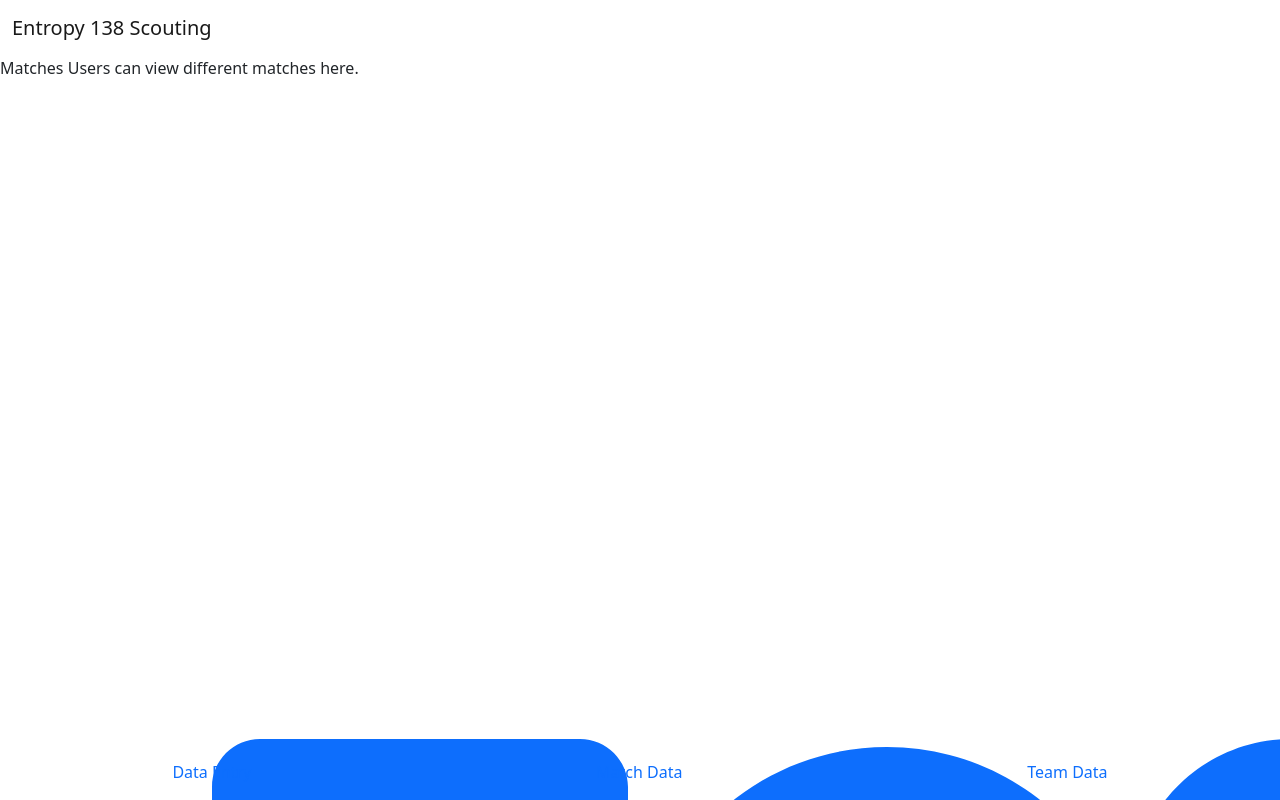
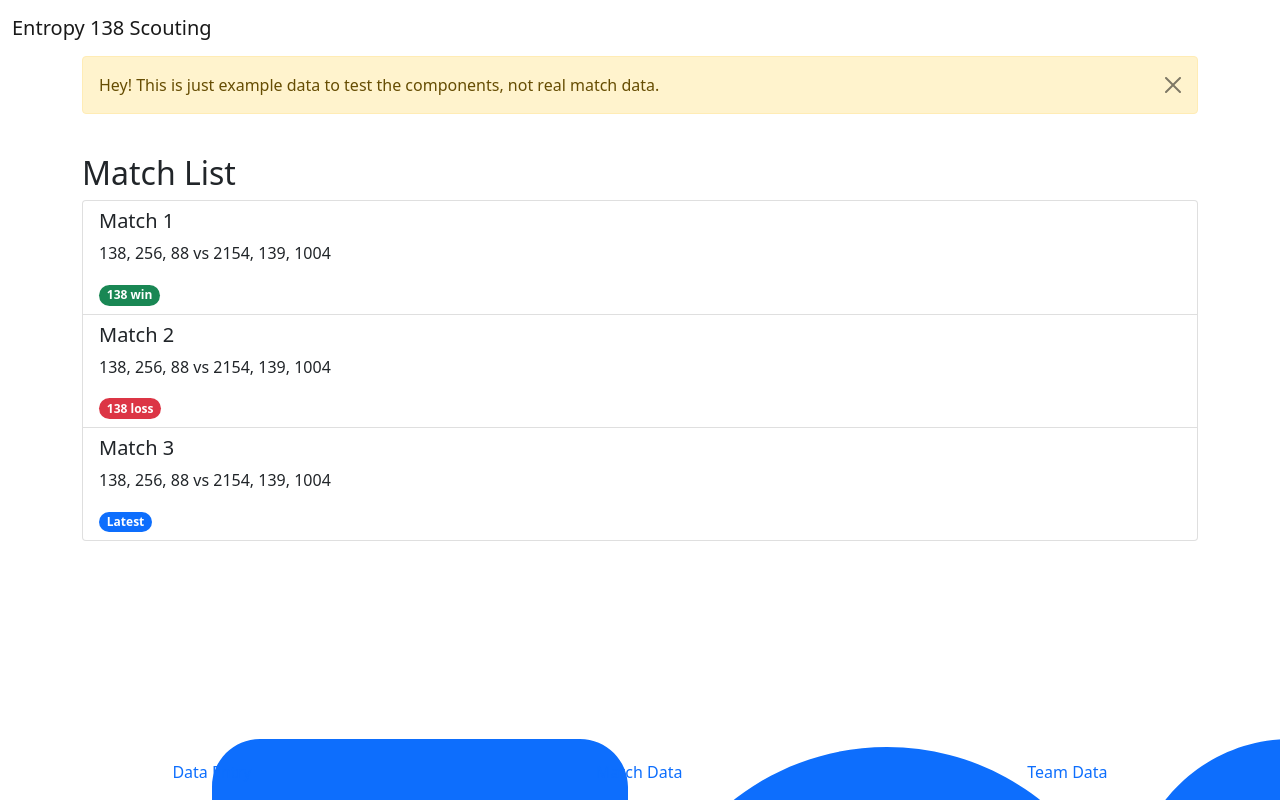
Before and after one commit to averwhy/Scouting2022, a React (Create React App) app: page /matches in a window 1280 px wide. Built offline with nearby package versions, Linux system fonts and the light colour scheme; no server answers.

Commit message:
Matches progress, found a way to get form data + more
Version bump and 'activeclassname' fix

```diff
--- a/package.json
+++ b/package.json
@@ -1,6 +1,6 @@
 {
   "name": "scouting2022",
-  "version": "0.1.5",
+  "version": "0.1.7",
   "private": true,
   "dependencies": {
     "@fortawesome/fontawesome-svg-core": "^1.2.36",
--- a/src/Navigation.js
+++ b/src/Navigation.js
@@ -32,7 +32,7 @@ const Navigation = (props) => {
                 {
                 tabs.map((tab, index) =>(
                     <NavItem key={`tab-${index}`}>
-                    <NavLink to={tab.route} className="nav-link" activeClassName="active">
+                    <NavLink to={tab.route} className="nav-link" activeclassname="active">
                         <div className="row d-flex flex-column justify-content-center align-items-center">
                         <FontAwesomeIcon size="lg" icon={tab.icon}/>
                         <div>{tab.label}</div>
--- a/src/pages/Entry.js
+++ b/src/pages/Entry.js
@@ -4,25 +4,32 @@ import { initializeApp } from "firebase/app";
 import { getFirestore } from "firebase/firestore";
 import { collection, addDoc } from "firebase/firestore";
 import config from "../config.js";
-
+// eslint-disable-next-line
 const firebaseApp = initializeApp({
   apiKey: config['firebase_key'],
   authDomain: config['firebase_auth_domain'],
   projectId: config['firebase_project_id']
 })
 const db = getFirestore();
+// eslint-disable-next-line
+const formData = Object({
+  teamNum: 0,
+  matchNum: 0,
 
+})
 const Entry = (props) => {
-
-function submitForm(){
+//eslint-disable-next-line
+function submitForm(e){
+  e.preventDefault();
   console.log("Submitted!");
   try {
-    const docRef = addDoc(collection(db, "pre/scout"), {
-      first: "Ada",
-      last: "Lovelace",
-      born: 1815
-    });
-    console.log("Document written with ID: ", docRef.id);
+    // const docRef = addDoc(collection(db, "pre/scout"), {
+    //   first: "Ada",
+    //   last: "Lovelace",
+    //   born: 1815
+    // });
+    //console.log("Document written with ID: ", docRef.id);
+    console.log(formData.matchNum.valueAsNumber);
   } catch (e) {
     console.error("Error adding document: ", e);
   }
@@ -30,7 +37,7 @@ function submitForm(){
 
 return (
   <Container>
-    <Form>
+    <Form onSubmit={submitForm}>
       <h3>
         Scouting Entry
       </h3>
@@ -44,6 +51,7 @@ return (
             name="match"
             placeholder="e.g. 1"
             type="number"
+            innerRef={(node) => formData.matchNum = node}
           />
         </Col>
       </FormGroup>
@@ -164,7 +172,7 @@ return (
           </Input>
         </Col>
       </FormGroup>
-      <Button color="info" onClick={submitForm}>
+      <Button type="submit" color="info">
         Submit
       </Button>
     </Form>
--- a/src/pages/Matches.js
+++ b/src/pages/Matches.js
@@ -1,11 +1,39 @@
 import React from 'react';
+import {ListGroup, ListGroupItem, ListGroupItemHeading, ListGroupItemText, Container, Badge, UncontrolledAlert} from "reactstrap";
 
 const Matches = (props) => {
 return (
-    <div>
-      Matches
-      Users can view different matches here.
-    </div>
+    <Container>
+      <UncontrolledAlert color="warning">Hey! This is just example data to test the components, not real match data.</UncontrolledAlert>
+      <br></br>
+      <h2>Match List</h2>
+      <ListGroup>
+        <ListGroupItem
+          action
+          tag="button"
+        >
+          <ListGroupItemHeading>Match 1</ListGroupItemHeading>
+          <ListGroupItemText>138, 256, 88 vs 2154, 139, 1004</ListGroupItemText>
+          <Badge pill color="success">138 win</Badge>
+        </ListGroupItem>
+        <ListGroupItem
+          action
+          tag="button"
+        >
+          <ListGroupItemHeading>Match 2</ListGroupItemHeading>
+          <ListGroupItemText>138, 256, 88 vs 2154, 139, 1004</ListGroupItemText>
+          <Badge pill color="danger">138 loss</Badge>
+        </ListGroupItem>
+        <ListGroupItem
+          action
+          tag="button"
+        >
+          <ListGroupItemHeading>Match 3</ListGroupItemHeading>
+          <ListGroupItemText>138, 256, 88 vs 2154, 139, 1004</ListGroupItemText>
+          <Badge pill color="primary">Latest</Badge>
+        </ListGroupItem>
+      </ListGroup>
+    </Container>
   )
 };
 
```
